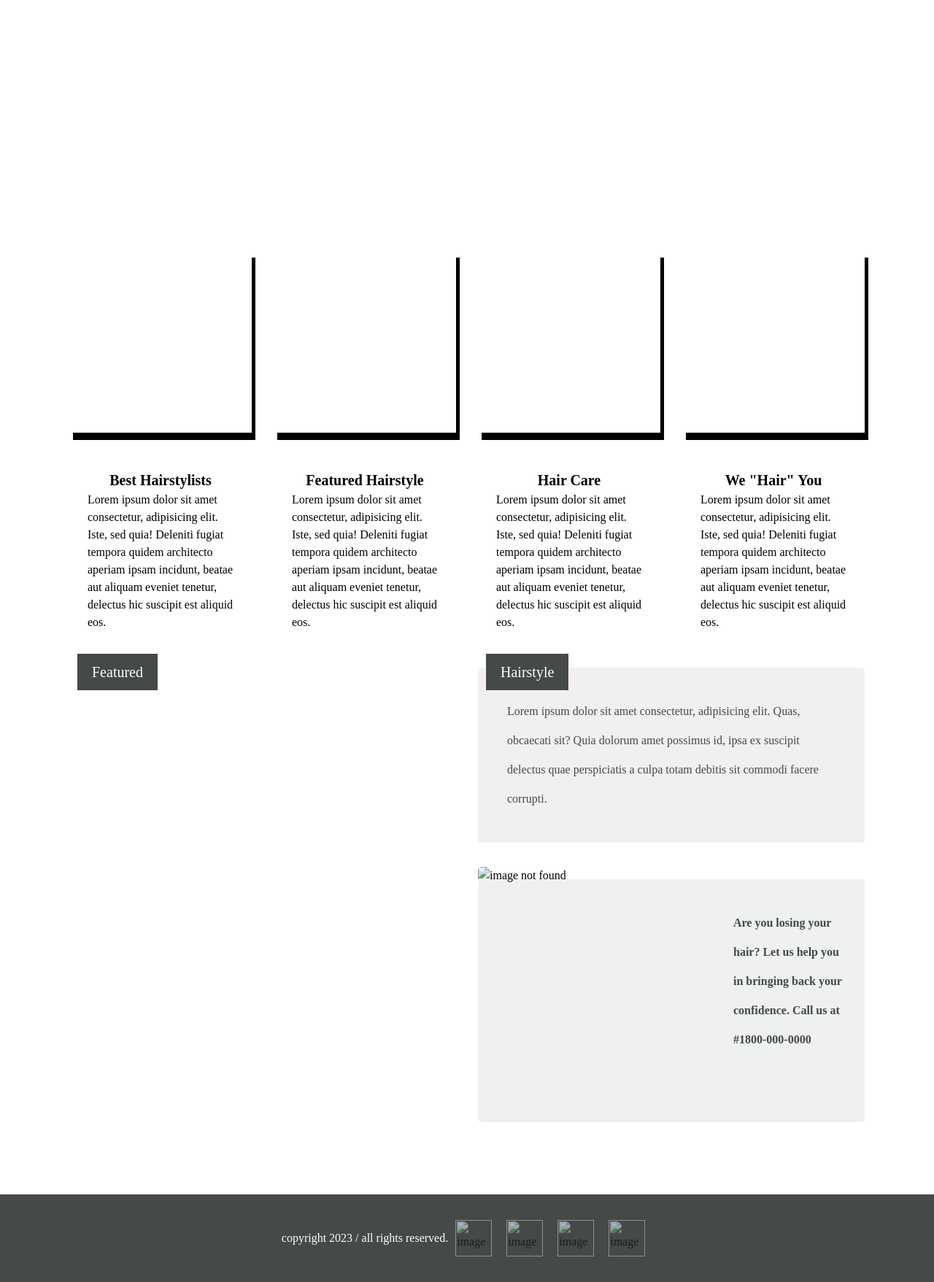
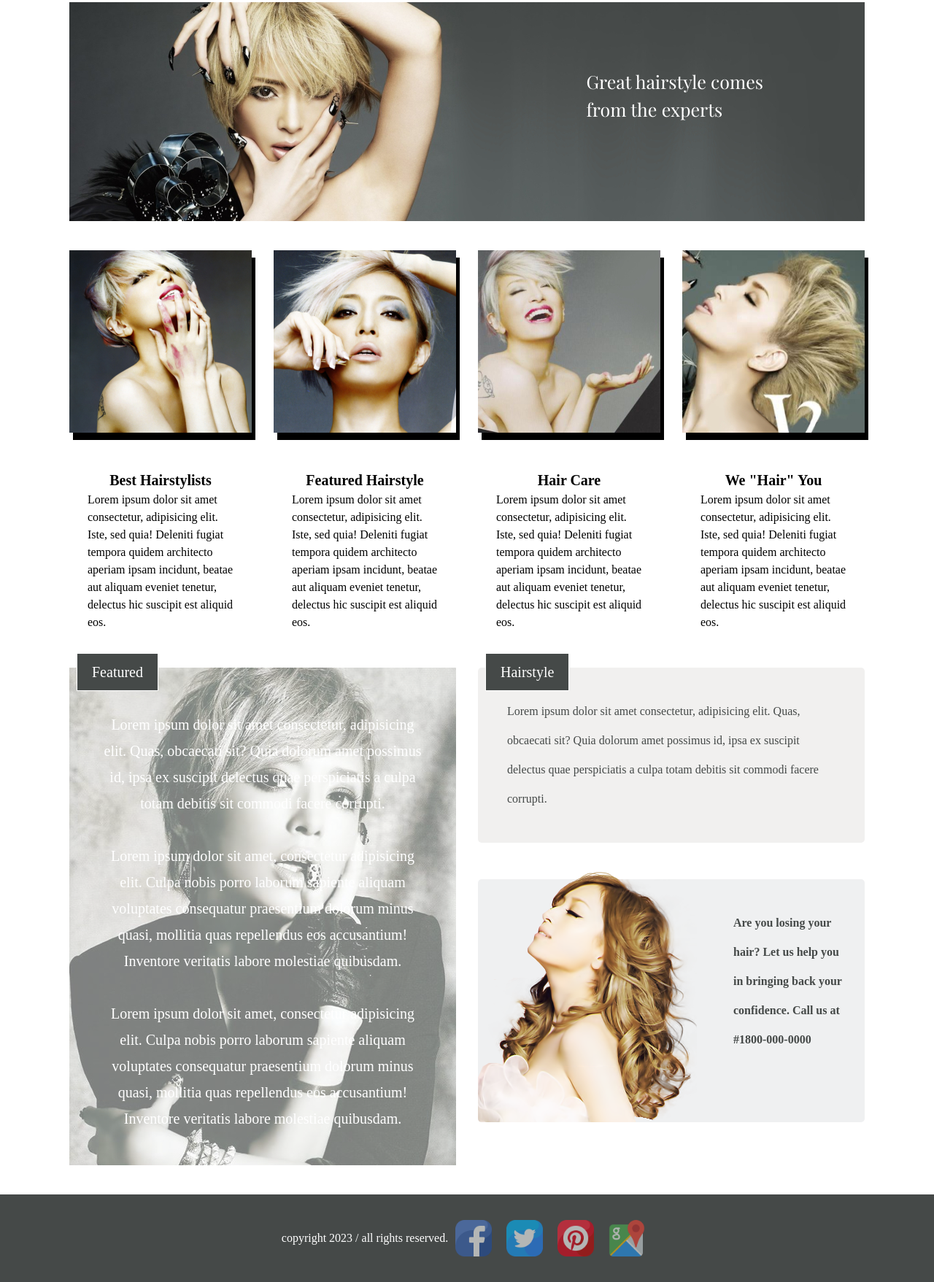
Before and after one commit to ruru-dev/hairSalonWebsite, a plain HTML site: page index.html in a window 1280 px wide. Shown: the part 207-1964 px from the top of the page at 73% size. Drawn offline with nearby package versions, Linux system fonts and the light colour scheme; the site is published under a folder, as on GitHub Pages, so addresses that start at the root find nothing; a web font is replaced by a local one.

Commit message:
edit image file paths

```diff
--- a/index.html
+++ b/index.html
@@ -94,7 +94,7 @@
           </summary>
         </section>
         <aside class="container-aside">
-          <img class="aside-image"   src="/images/aside-image.png" alt="image not found">
+          <img class="aside-image"   src="./images/aside-image.png" alt="image not found">
           <div class="aside-details">Are you losing your hair? Let us help you in bringing back your confidence.
             Call us at #1800-000-0000
           </div>
@@ -103,10 +103,10 @@
     </div>
     <footer class="container-footer">
       <div class="footer-copyright">copyright 2023 / all rights reserved.</div>
-        <img class="icon"  src="/images/facebook-image.png" alt="image not found">
-        <img class="icon"  src="/images/twitter-image.png" alt="image not found">
-        <img class="icon"  src="/images/pinterest-image.png" alt="image not found">
-        <img class="icon"  src="/images/google-maps-image.png" alt="image not found">
+        <img class="icon"  src="./images/facebook-image.png" alt="image not found">
+        <img class="icon"  src="./images/twitter-image.png" alt="image not found">
+        <img class="icon"  src="./images/pinterest-image.png" alt="image not found">
+        <img class="icon"  src="./images/google-maps-image.png" alt="image not found">
     </footer>
   </div>
 </body>
--- a/styles/styles.css
+++ b/styles/styles.css
@@ -28,7 +28,7 @@
   grid-area: top-section;
   height: 300px;
   width: 1090px;
-  background-image: url("/images/top-section-image.jpg");
+  background-image: url("../images/top-section-image.jpg");
 }
 
 .top-section-message {
@@ -41,22 +41,22 @@
 }
 
 .figure-image-1 {
-  background-image: url("/images/figure-1-image.jpg");
+  background-image: url("../images/figure-1-image.jpg");
   grid-area: figure-image-1;
 }
 
 .figure-image-2 {
-  background-image: url("/images/figure-2-image.jpg");
+  background-image: url("../images/figure-2-image.jpg");
   grid-area: figure-image-2;
 }
 
 .figure-image-3 {
-  background-image: url("/images/figure-3-image.jpg");
+  background-image: url("../images/figure-3-image.jpg");
   grid-area: figure-image-3;
 }
 
 .figure-image-4 {
-  background-image: url("/images/figure-4-image.jpg");
+  background-image: url("../images/figure-4-image.jpg");
   grid-area: figure-image-4;
 }
 
@@ -121,7 +121,7 @@ h1 {
 }
 
 .container-featured-background-image {
-  background-image: url("/images/section-featured-image.jpg");
+  background-image: url("../images/section-featured-image.jpg");
   opacity: .5;
   height: 682px;
 }
```
